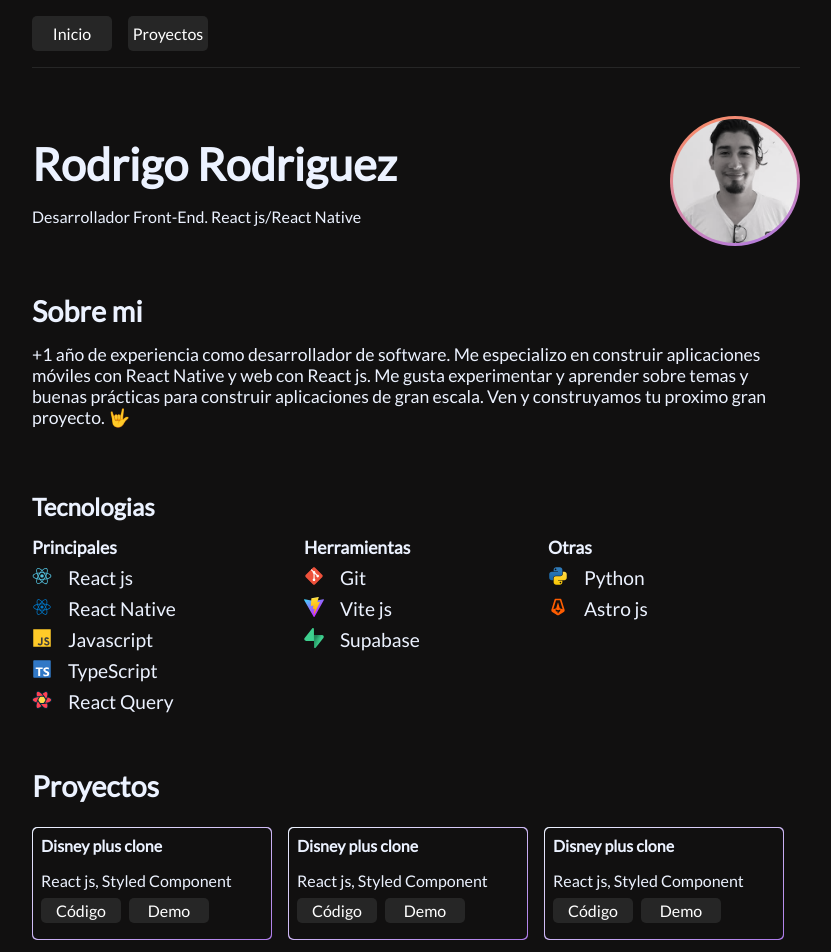
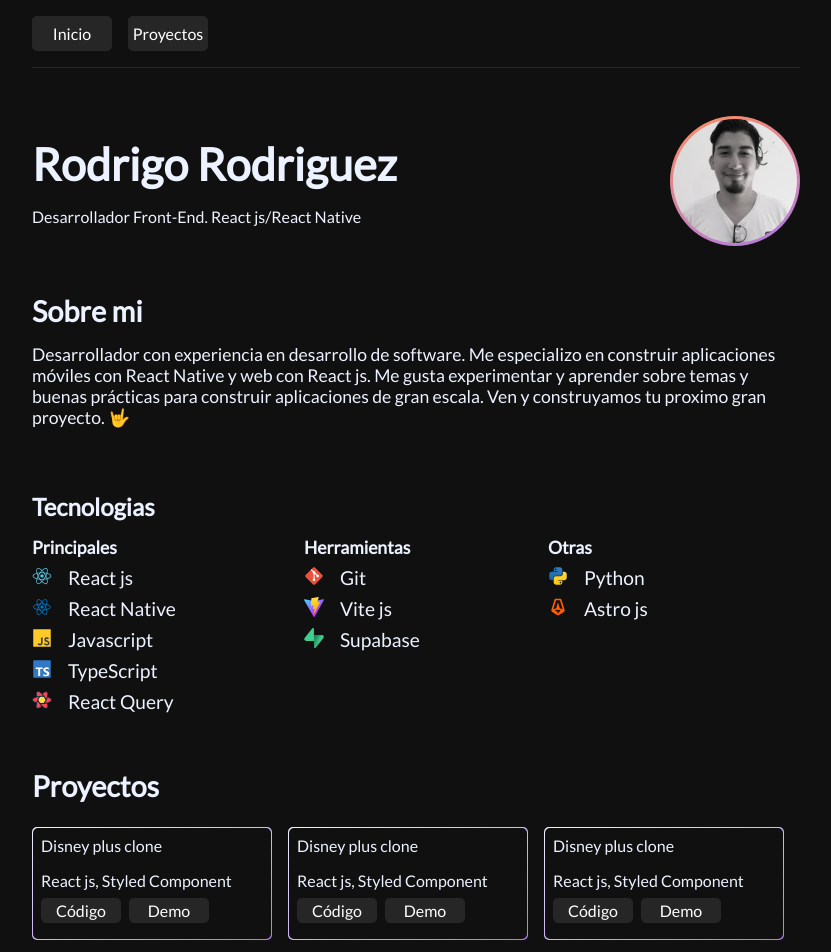
Before and after one commit to Rodevp/new-portfolio, a React (Vite) app: page / in a window 1280 px wide. Shown: the top 952 px of the page, without its empty margins (224-1055 px from the left). Built offline with nearby package versions, Linux system fonts and the light colour scheme.

Commit message:
semantic card

```diff
--- a/src/about/About.jsx
+++ b/src/about/About.jsx
@@ -16,8 +16,8 @@
                 className={styles.me}
                 style={{color: COLORS.purpleVeryLight}}
             >
-                +1 año de experiencia como
-                desarrollador de software. Me especializo en construir aplicaciones móviles con React Native y web con React js.
+                Desarrollador con experiencia en
+                desarrollo de software. Me especializo en construir aplicaciones móviles con React Native y web con React js.
                 Me gusta experimentar y aprender sobre temas y buenas prácticas para construir aplicaciones de gran escala.
                 Ven y construyamos tu proximo gran proyecto. 🤟
             </p>
--- a/src/projects/Project.jsx
+++ b/src/projects/Project.jsx
@@ -3,25 +3,25 @@
 
 function CardProject({ title, teconologies, urls }) {
     return (
-        <div
+        <article
             className={styles.cardBackground}
         >
             <div
                 className={styles.card}
             >
-                <h3
+                <header
                     className={styles.titleCard}
                     style={{ color: COLORS.purpleVeryLight }}
                 >
                     {title}
-                </h3>
+                </header>
                 <p
                     className={styles.tech}
                     style={{ color: COLORS.purpleVeryLight }}
                 >
                     {teconologies}
                 </p>
-                <div>
+                <footer>
                     <a
                         href={urls.github}
                         className={styles.btn}
@@ -38,9 +38,9 @@
                     >
                         Demo
                     </a>
-                </div>
+                </footer>
             </div>
-        </div>
+        </article>
     )
 }
 
```
